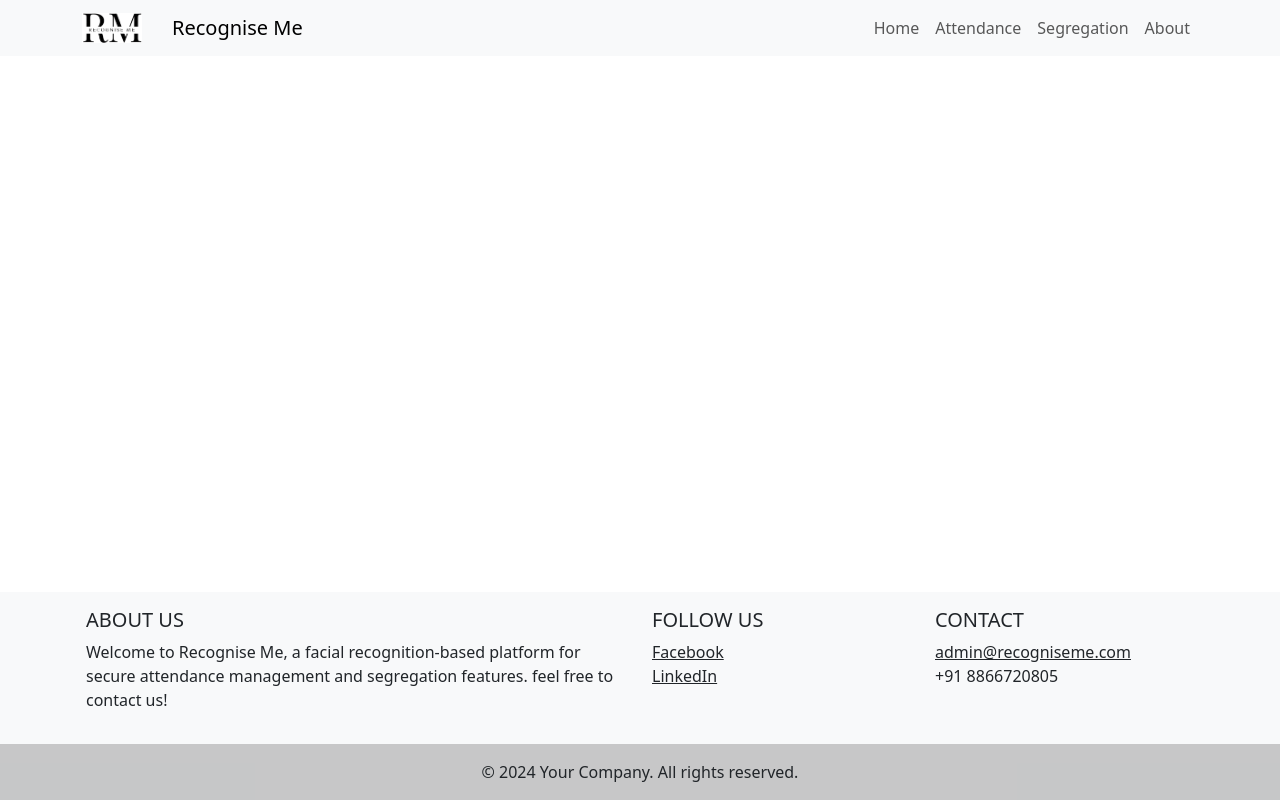
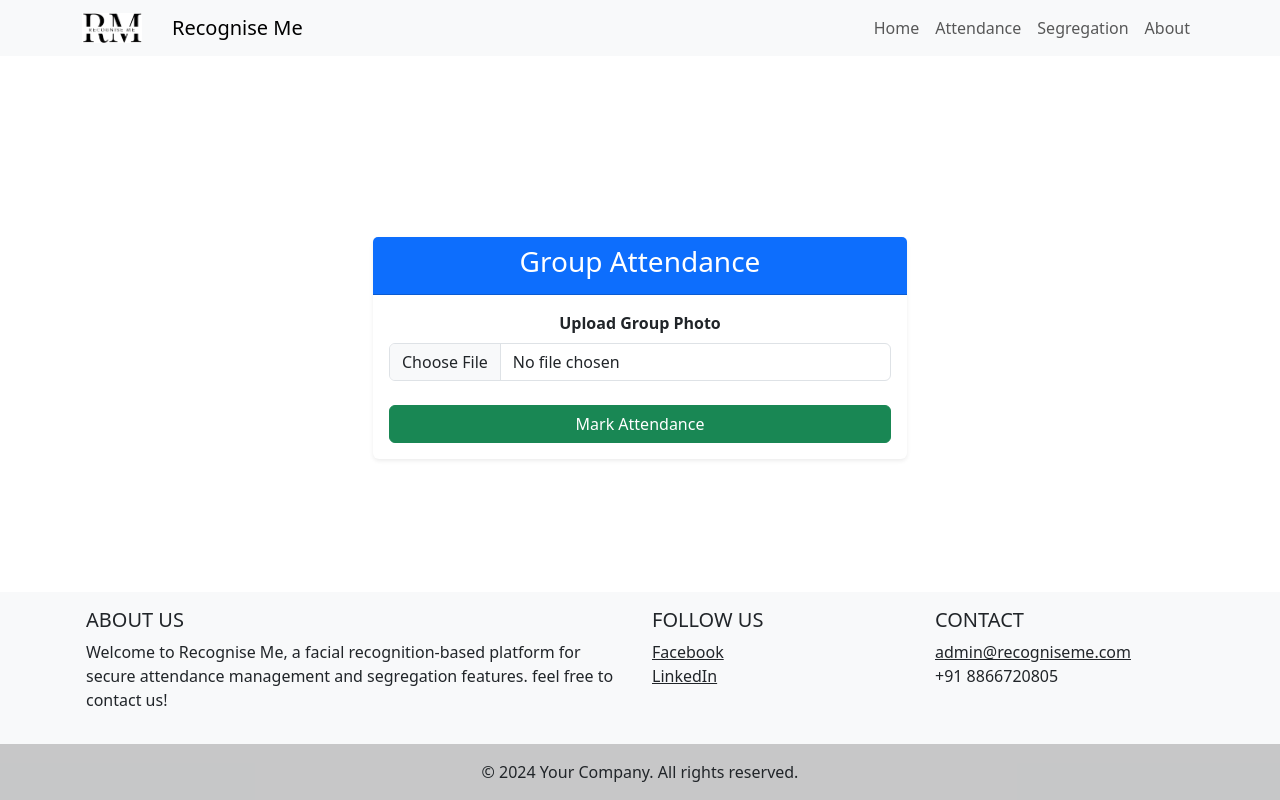
Before and after one commit to rajanmandanka07/Recognise-Me-Frontend, a React (Vite) app: page /attendance/user/group-attendance in a window 1280 px wide. Built offline with nearby package versions, Linux system fonts and the light colour scheme.

Commit message:
Added Group Attendance Componenet

```diff
--- a/src/App.jsx
+++ b/src/App.jsx
@@ -13,6 +13,7 @@ import UserRegistration from "./components/Attendance/User/UserRegistration.jsx"
 import TakeAttendance from "./components/Attendance/User/TakeAttendance.jsx";
 import AdminPanel from "./components/Attendance/Admin/AdminPanel.jsx";
 import About from "./components/About.jsx";
+import GroupAttendance from "./components/Attendance/User/GroupAttendance.jsx";
 
 function App() {
     return (
@@ -32,6 +33,7 @@ function App() {
                             <Route path="/attendance/user/user-dashboard" element={<UserDashboard />} />
                             <Route path="/attendance/user/user-ragistration" element={<UserRegistration />} />
                             <Route path="/attendance/user/take-attendance" element={<TakeAttendance />} />
+                            <Route path="/attendance/user/group-attendance" element={<GroupAttendance />} />
                             <Route path="/attendance/admin" element={<AdminLogin />} /> {/* Admin Route */}
                             <Route path="/attendance/admin/admin-dashboard" element={<AdminDashboard />} />
                             <Route path="/attendance/admin/admin-panel" element={<AdminPanel />} />
--- a/src/components/Attendance/Admin/AdminDashboard.jsx
+++ b/src/components/Attendance/Admin/AdminDashboard.jsx
@@ -32,6 +32,21 @@ const AdminDashboard = () => {
                     </div>
                 </div>
 
+                {/* Card for Group Attendance */}
+                <div className="col-md-4 mb-4">
+                    <div className="card shadow-lg border-0">
+                        <div className="card-body text-center">
+                            <h5 className="card-title mb-3">Group Attendance</h5>
+                            <p className="card-text text-muted">
+                                Upload a group to mark attendance for multiple users at once using facial recognition technology.
+                            </p>
+                            <Link to="/attendance/user/group-attendance" className="btn btn-primary">
+                                Group Attendance
+                            </Link>
+                        </div>
+                    </div>
+                </div>
+
                 {/* Card for Admin Panel */}
                 <div className="col-md-4 mb-4">
                     <div className="card shadow-lg border-0">
--- /dev/null
+++ b/src/components/Attendance/User/GroupAttendance.jsx
@@ -0,0 +1,101 @@
+import { useState } from "react";
+import axios from "axios";
+import { ToastContainer, toast } from "react-toastify";
+import "react-toastify/dist/ReactToastify.css";
+
+const GroupAttendance = () => {
+    const [selectedFile, setSelectedFile] = useState(null);
+    const [preview, setPreview] = useState(null);
+    const [isLoading, setIsLoading] = useState(false);
+
+    const handleFileChange = (event) => {
+        const file = event.target.files[0];
+        setSelectedFile(file);
+
+        if (file) {
+            const reader = new FileReader();
+            reader.onload = () => setPreview(reader.result);
+            reader.readAsDataURL(file);
+        } else {
+            setPreview(null);
+        }
+    };
+
+    const handleSubmit = async (event) => {
+        event.preventDefault();
+
+        if (!selectedFile) {
+            toast.error("Please select a file before submitting.");
+            return;
+        }
+
+        const formData = new FormData();
+        formData.append("groupPhoto", selectedFile);
+
+        setIsLoading(true);
+
+        try {
+            const response = await axios.post("/api/mark_group_attendance", formData, {
+                headers: {
+                    "Content-Type": "multipart/form-data",
+                },
+            });
+            toast.success("Attendance marked successfully!");
+        } catch (error) {
+            console.error(error);
+            toast.error("Failed to mark attendance. Please try again.");
+        } finally {
+            setIsLoading(false);
+        }
+    };
+
+    return (
+        <div className="container mt-5">
+            <ToastContainer />
+            <div className="row justify-content-center">
+                <div className="col-md-6">
+                    <div className="card shadow-sm border-0">
+                        <div className="card-header bg-primary text-white text-center">
+                            <h3>Group Attendance</h3>
+                        </div>
+                        <div className="card-body">
+                            <form onSubmit={handleSubmit}>
+                                <div className="mb-4 text-center">
+                                    <label htmlFor="groupPhoto" className="form-label">
+                                        <strong>Upload Group Photo</strong>
+                                    </label>
+                                    <input
+                                        type="file"
+                                        className="form-control"
+                                        id="groupPhoto"
+                                        accept="image/*"
+                                        onChange={handleFileChange}
+                                    />
+                                </div>
+                                {preview && (
+                                    <div className="mb-4 text-center">
+                                        <img
+                                            src={preview}
+                                            alt="Preview"
+                                            className="img-thumbnail"
+                                            style={{ maxHeight: "200px" }}
+                                        />
+                                    </div>
+                                )}
+                                <button
+                                    type="submit"
+                                    className="btn btn-success w-100"
+                                    disabled={isLoading}
+                                >
+                                    {isLoading ? "Processing..." : "Mark Attendance"}
+                                </button>
+                            </form>
+                        </div>
+                    </div>
+                </div>
+            </div>
+        </div>
+    );
+};
+
+export default GroupAttendance;
```
